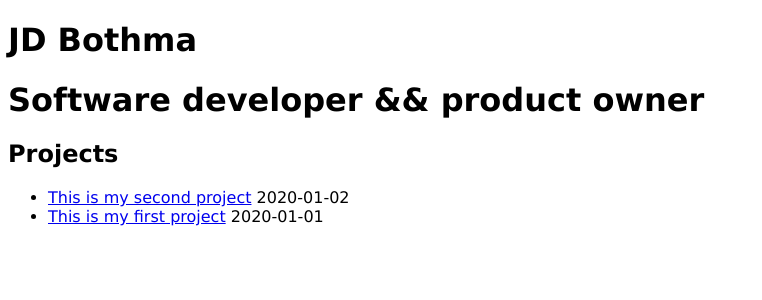
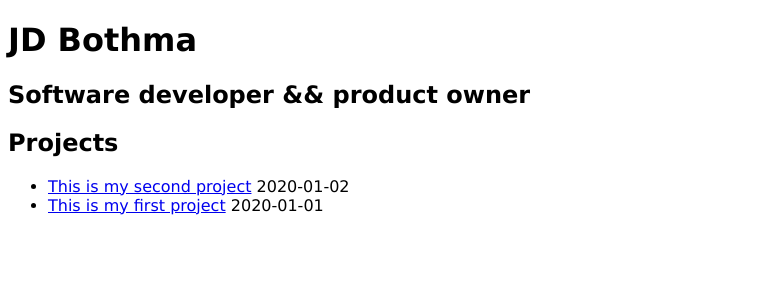
Before and after one commit to jbothma/jd-website, a Next.js app: page / in a window 1280 px wide. Shown: the top 300 px of the page, without its empty margins (0-762 px from the left). Built offline with nearby package versions, Linux system fonts and the light colour scheme.

Commit message:
Update pages/index.jsx
Co-authored-by: JD Bothma <jbothma@gmail.com>

```diff
--- a/pages/index.jsx
+++ b/pages/index.jsx
@@ -25,7 +25,7 @@ export default function HomePage({allProjectsData}) {
                 <title>{title}</title>
             </Head>
             <Header title={title} />
-            <h1>Software developer && product owner</h1>
+            <h2>Software developer && product owner</h2>
             <h2>Projects</h2>
             <ul>
                 {allProjectsData.map(({id, lastUpdateDate, title}) => (
```
